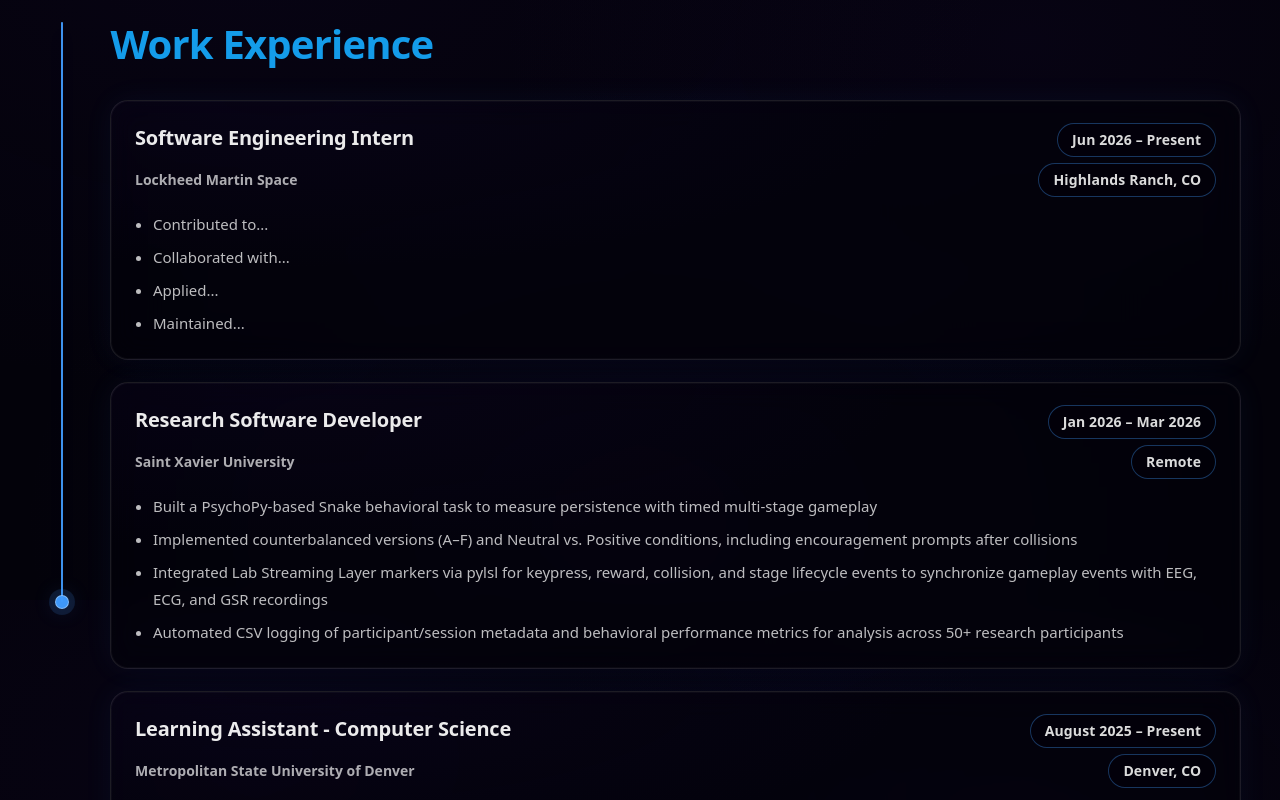
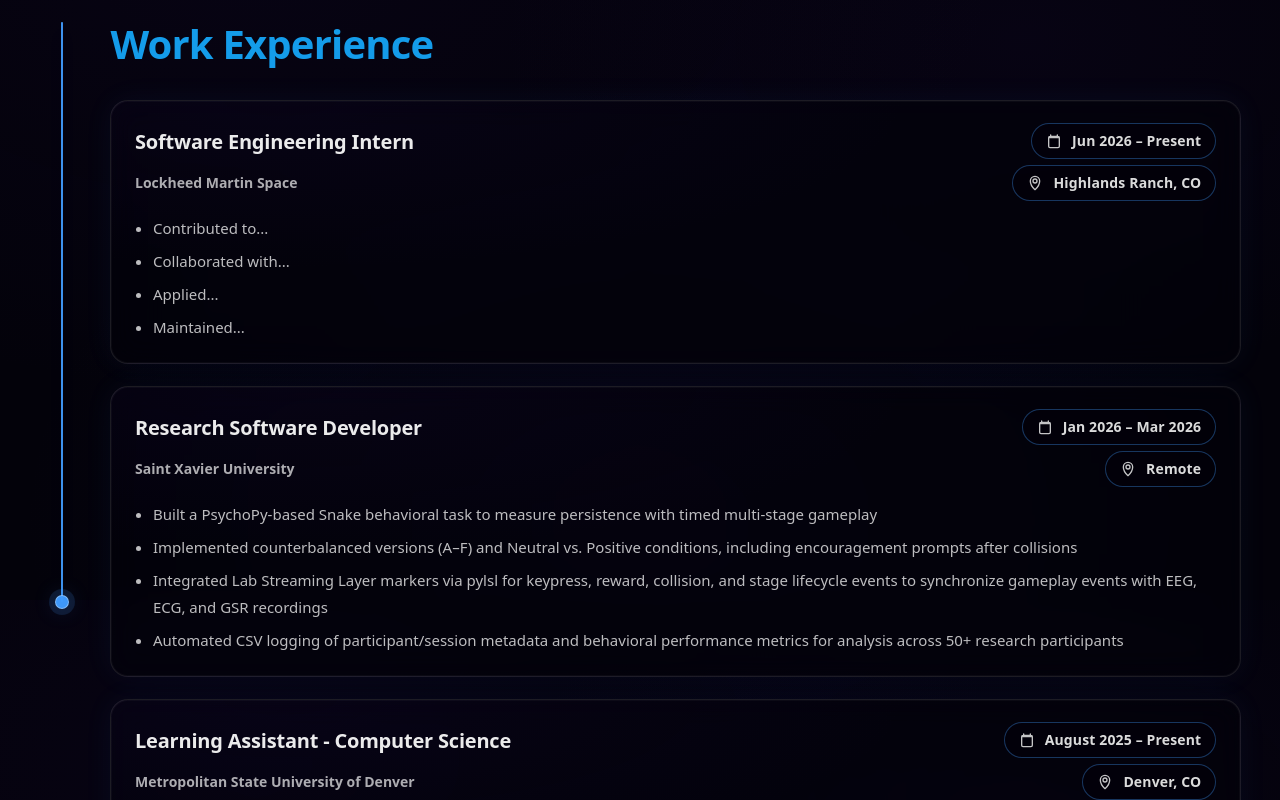
Before and after one commit to sayuj0/portfolio, a React (Vite) app: page / in a window 1280 px wide. Shown: the part 1800-2600 px from the top of the page. Built offline with nearby package versions, Linux system fonts and the light colour scheme.

Commit message:
Experience styling

```diff
--- a/src/sections/ExperienceSection.jsx
+++ b/src/sections/ExperienceSection.jsx
@@ -103,13 +103,43 @@
                   <div className="experienceCard__row">
                     <h3 className="experienceCard__role">{experience.role}</h3>
                     <div className="experienceCard__meta" aria-label="Role dates and location">
-                      <span className="skillChip experienceBadge">{experience.dates}</span>
+                      <span className="skillChip experienceBadge experiencePill">
+                        <svg viewBox="0 0 24 24" aria-hidden="true">
+                          <path
+                            d="M7 3v2M17 3v2M4 7h16M6 5h12a2 2 0 0 1 2 2v13a2 2 0 0 1-2 2H6a2 2 0 0 1-2-2V7a2 2 0 0 1 2-2z"
+                            fill="none"
+                            stroke="currentColor"
+                            strokeWidth="2"
+                            strokeLinecap="round"
+                            strokeLinejoin="round"
+                          />
+                        </svg>
+                        {experience.dates}
+                      </span>
                     </div>
                   </div>
                   <div className="experienceCard__row experienceCard__row--muted">
                     <p className="experienceCard__org">{experience.organization}</p>
                     <div className="experienceCard__meta" aria-label="Location">
-                      <span className="skillChip experienceBadge">{experience.location}</span>
+                      <span className="skillChip experienceBadge experiencePill">
+                        <svg viewBox="0 0 24 24" aria-hidden="true">
+                          <path
+                            d="M12 22s7-6 7-13a7 7 0 1 0-14 0c0 7 7 13 7 13z"
+                            fill="none"
+                            stroke="currentColor"
+                            strokeWidth="2"
+                            strokeLinejoin="round"
+                          />
+                          <path
+                            d="M12 12a3 3 0 1 0 0-6 3 3 0 0 0 0 6z"
+                            fill="none"
+                            stroke="currentColor"
+                            strokeWidth="2"
+                            strokeLinejoin="round"
+                          />
+                        </svg>
+                        {experience.location}
+                      </span>
                     </div>
                   </div>
                 </header>
--- a/src/styles/sections.css
+++ b/src/styles/sections.css
@@ -292,6 +292,18 @@
   white-space: nowrap;
 }
 
+.experiencePill {
+  gap: 10px;
+  justify-content: flex-start;
+}
+
+.experiencePill svg {
+  width: 16px;
+  height: 16px;
+  flex: 0 0 auto;
+  opacity: 0.9;
+}
+
 .experienceCard__role {
   margin: 0;
   color: rgba(255, 255, 255, 0.92);
```
